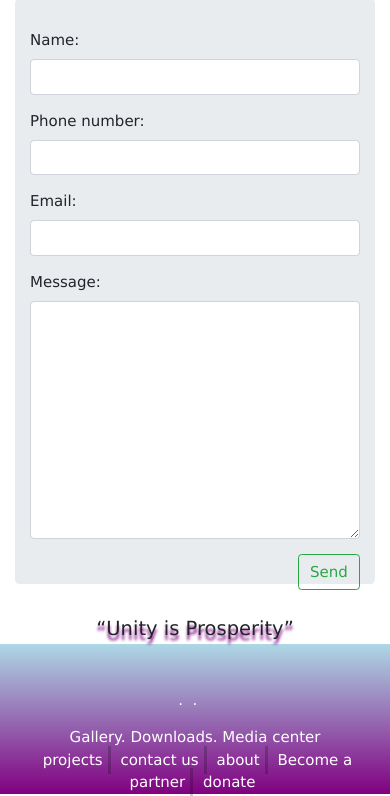
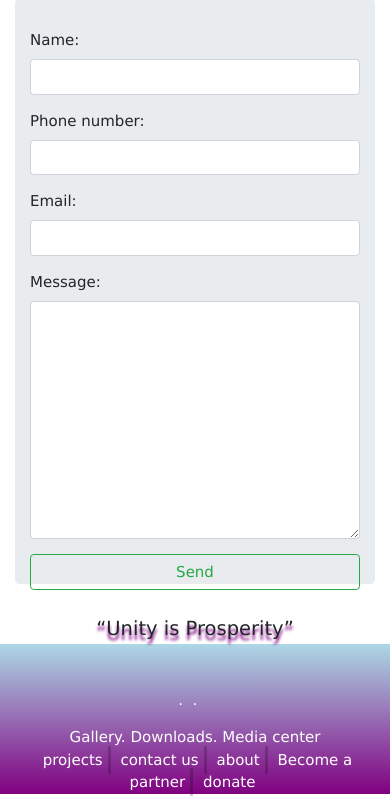
Before and after one commit to ariseandshinecc/AriseandShine_CC, a Django app: page /contact/ in a window 390 px wide. Shown: the part 274-1070 px from the top of the page. Run offline with Django 3.2, Linux system fonts and the light colour scheme; data that the repository does not hold is empty; some libraries are stand-ins or nearby versions.

Commit message:
Change to block level button.
Navigation made easy especially on mobile devices.

```diff
--- a/mainsite/templates/mainsite/contact.html
+++ b/mainsite/templates/mainsite/contact.html
@@ -70,7 +70,7 @@
 				</div>
 		{% endfor %}
 
-			<input type="submit" value="Send" class="w3-right btn btn-outline-success" title="Submit your message">
+			<input type="submit" value="Send" class="w3-right btn btn-outline-success btn-block" title="Submit your message">
 		</form>
 
 	</div>
```
